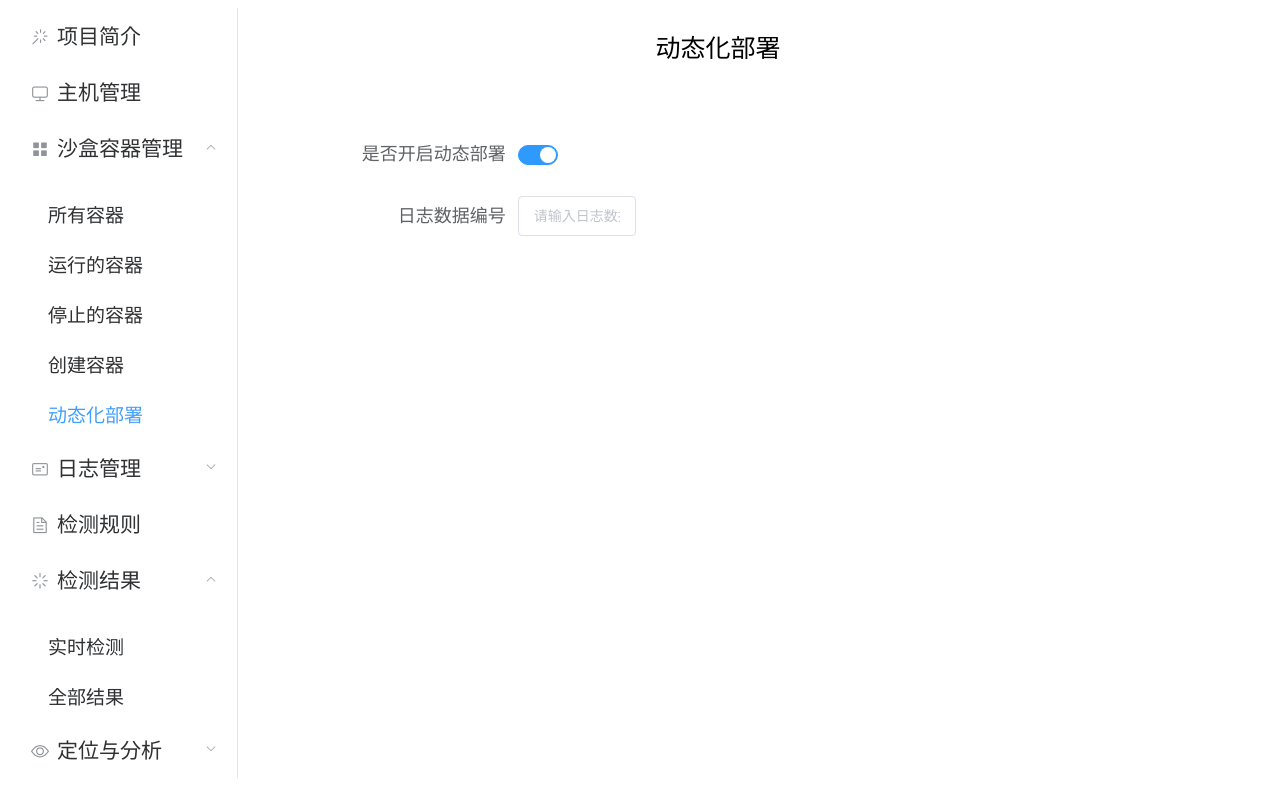
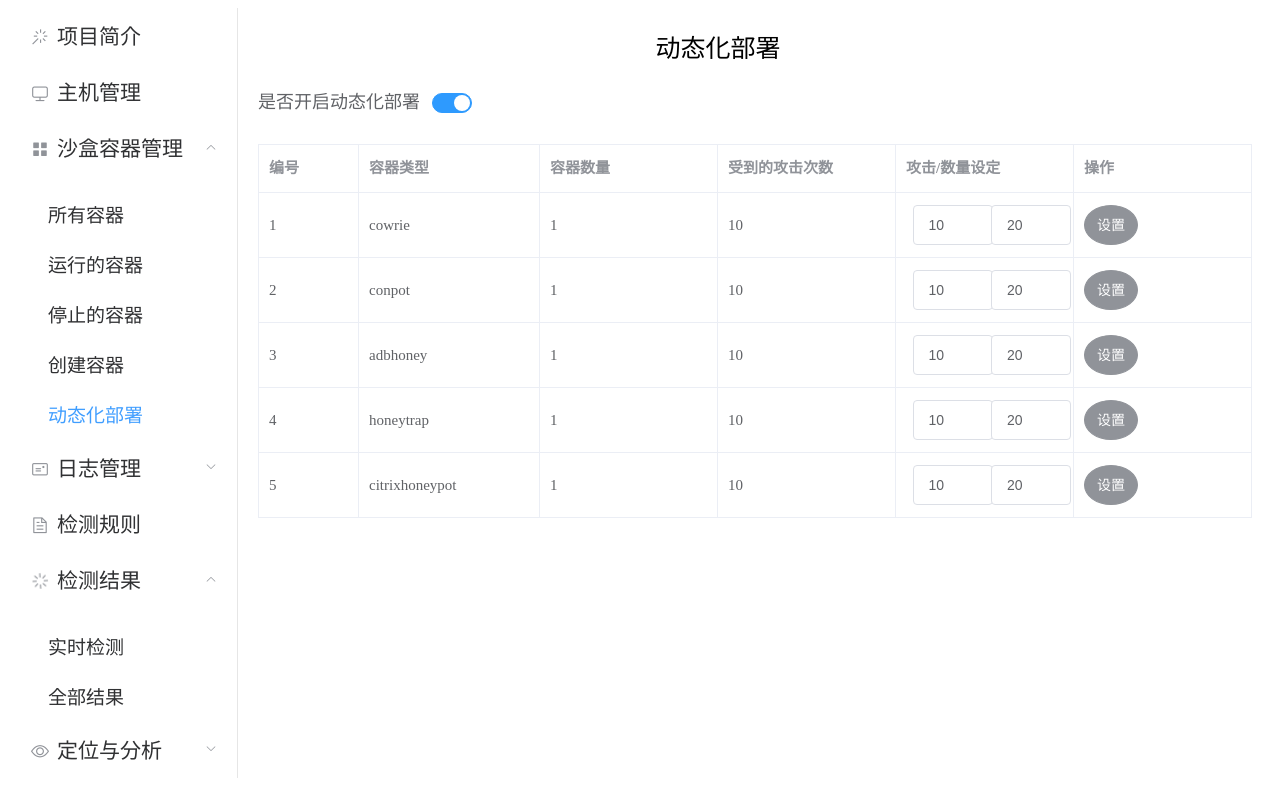
Before and after one commit to M000M/Front-AttackDetection, a Vue app: page /dynamicDeployment in a window 1280 px wide. Built offline with nearby package versions, Linux system fonts and the light colour scheme.

Commit message:
05.31 macos

```diff
--- a/src/components/containers/DynamicDeployment.vue
+++ b/src/components/containers/DynamicDeployment.vue
@@ -1,32 +1,64 @@
 <template>
     <div>
         <div style="font-size: 25px; font-family: '宋体', cursive; margin-left: 40%">动态化部署</div>
-        <el-container>
-            <el-main>
-                <el-form :model="dynamicDeploymentForm" label-width="200px" ref="verificationLog">
+        <br>
+        <el-form :model="dynamicDeploymentForm" ref="verificationLog">
             <el-row>
-                        <el-col :span="20" :offset="1">
-                            <el-form-item label="是否开启动态部署">
+                <el-col>
+                    <el-form-item label="是否开启动态化部署" prop="isDynamicSwitchOn">
                         <el-switch
                             v-model="isDynamicSwitchOn"
                             active-color="#2E9AFE"
-                                    inactive-color="#585858">
+                            inactive-color="#585858"
+                            @change="handleChange">
                         </el-switch>
                     </el-form-item>
                 </el-col>
             </el-row>
+        </el-form>
+        <el-table
+            :data="tableData"
+            style="width: 100%"
+            border
+            :max-height="900"
+            v-if="isDynamicSwitchOn">
+            <el-table-column
+                label="编号"
+                width="100">
+                <template slot-scope="scope">
+                    {{ scope.$index + 1 }}
+                </template>
+            </el-table-column>
+
+            <el-table-column label="容器类型" prop="image"></el-table-column>
+
+            <el-table-column label="容器数量" prop="count"></el-table-column>
+
+            <el-table-column label="受到的攻击次数" prop="attackCount"></el-table-column>
+
+            <el-table-column label="攻击/数量设定">
+                <template slot-scope="scope">
                     <el-row>
-                        <el-col :span="8" :offset="1">
-                            <el-form-item label="日志数据编号" prop="logId">
-                                <el-input  placeholder="请输入日志数据编号"></el-input>
-                            </el-form-item>
+                        <el-col :span="9" :offset="1">
+                            <el-input placeholder="最小值" style="width: 80px;" :value="scope.row.minRate"></el-input>
+                        </el-col>
+                        <el-col :span="9" :offset="3">
+                            <el-input placeholder="最大值" style="width: 80px" :value="scope.row.maxRate"></el-input>
                         </el-col>
                     </el-row>
-                </el-form>
-            </el-main>
-        </el-container>
+                </template>
+            </el-table-column>
 
-
+            <el-table-column label="操作">
+                <template slot-scope="scope">
+                    <el-button
+                        type="info"
+                        circle
+                        @click="handleSet(scope.$index, scope.row)">设置
+                    </el-button>
+                </template>
+            </el-table-column>
+        </el-table>
     </div>
 </template>
 
@@ -36,7 +68,53 @@ export default {
     data() {
         return {
             isDynamicSwitchOn: true,
-            dynamicDeploymentForm: []
+            dynamicDeploymentForm: {},
+            tableData: [
+                {
+                    image: "cowrie",
+                    count: 1,
+                    attackCount: 10,
+                    minRate: 10,
+                    maxRate: 20
+                },
+                {
+                    image: "conpot",
+                    count: 1,
+                    attackCount: 10,
+                    minRate: 10,
+                    maxRate: 20
+                },
+                {
+                    image: "adbhoney",
+                    count: 1,
+                    attackCount: 10,
+                    minRate: 10,
+                    maxRate: 20
+                },
+                {
+                    image: "honeytrap",
+                    count: 1,
+                    attackCount: 10,
+                    minRate: 10,
+                    maxRate: 20
+                },
+                {
+                    image: "citrixhoneypot",
+                    count: 1,
+                    attackCount: 10,
+                    minRate: 10,
+                    maxRate: 20
+                }
+            ]
+        }
+    },
+    methods: {
+        handleChange() {
+            console.log(this.isDynamicSwitchOn);
+        },
+        handleSet(index, row) {
+            console.log(index);
+            console.log(row);
         }
     }
 }
```
Lines whose indentation alone changed are shown as unchanged.
